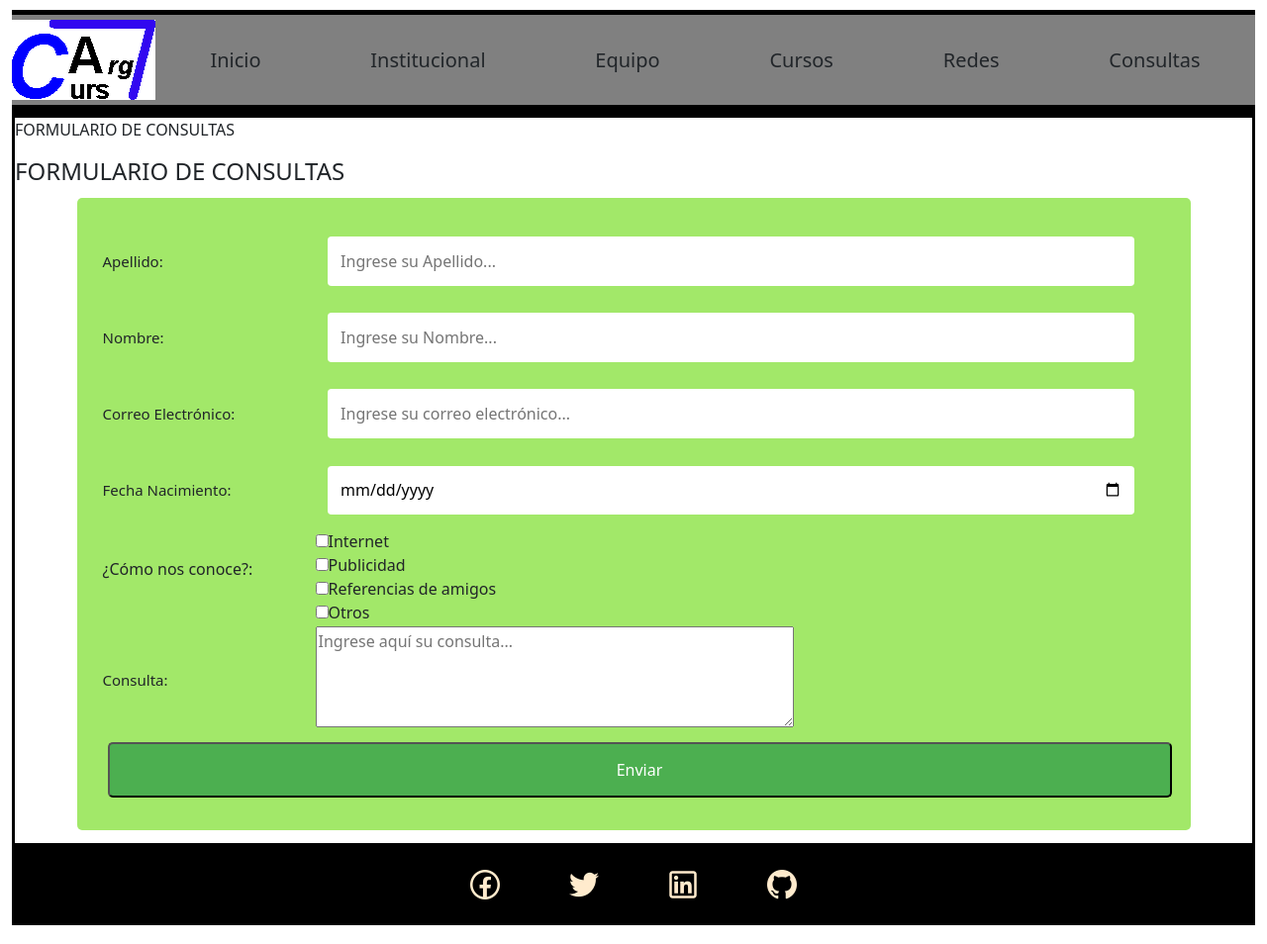
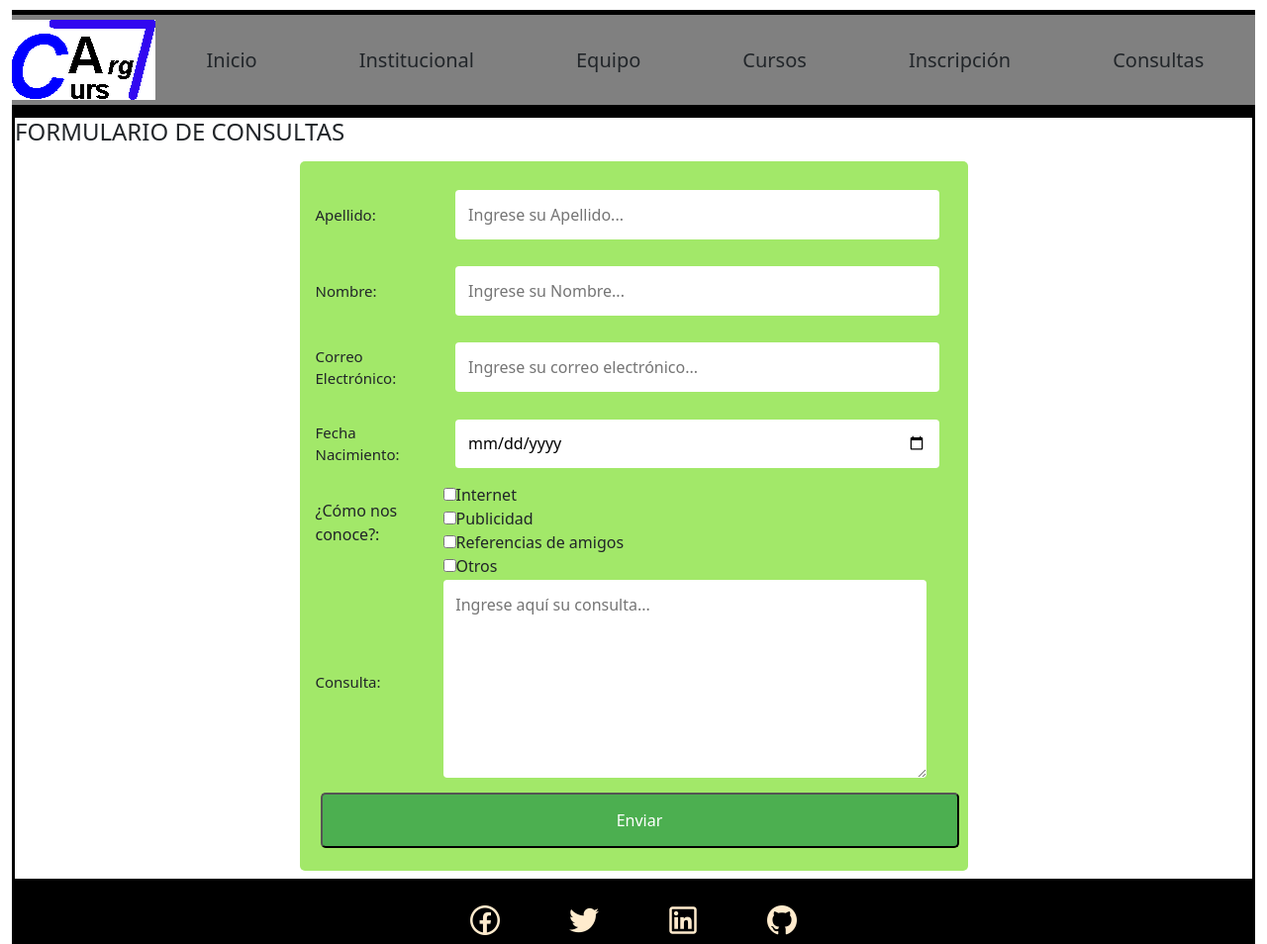
Before and after one commit to Webbasicogrupo7/TP-Grupo7, a plain HTML site: page consultas.html in a window 1280 px wide. Shown: the top 954 px of the page at 99% size. Drawn offline with nearby package versions, Linux system fonts and the light colour scheme.

Commit message:
recuperacion consultas
Se recuperan los archivos que funcionan eliminados en la actualizaciones previas.

```diff
--- a/consultas.html
+++ b/consultas.html
@@ -7,24 +7,27 @@
     <meta name="viewport" content="width=device-width, initial-scale=1.0">
     <link rel="styleSheet" href="./css/styles.css">
     <link rel="stylesheet" href="./css/consultas.css">
-    <link rel="icon" href="./images/logo-empresa.png" size="16x16 24x24 32x32 48x48 64x64 256x256" type="image/vnd.microsoft.icon">
+    <link rel="icon" href="./images/logo-empresa.png" size="16x16 24x24 32x32 48x48 64x64 256x256"
+        type="image/vnd.microsoft.icon">
         <link rel="stylesheet" href="https://maxst.icons8.com/vue-static/landings/line-awesome/line-awesome/1.3.0/css/line-awesome.min.css">
-    <link href="https://cdn.jsdelivr.net/npm/bootstrap@5.3.0-alpha1/dist/css/bootstrap.min.css" rel="stylesheet" integrity="sha384-GLhlTQ8iRABdZLl6O3oVMWSktQOp6b7In1Zl3/Jr59b6EGGoI1aFkw7cmDA6j6gD" crossorigin="anonymous">
-    <title>TP</title>
+    <link href="https://cdn.jsdelivr.net/npm/bootstrap@5.3.0-alpha1/dist/css/bootstrap.min.css" rel="stylesheet"
+        integrity="sha384-GLhlTQ8iRABdZLl6O3oVMWSktQOp6b7In1Zl3/Jr59b6EGGoI1aFkw7cmDA6j6gD" crossorigin="anonymous">
+    <title>Landing Page Grupo-7</title>
 </head>
 
 <body class="container-fluid">
-    <!--Encabezado de página-->
+    <!--class="d-md-flex" justify-content-between-->
     <header id="encabezado1" class="d-flex justify-content-around align-items-center">
-        <!-- Icono de la Empresa  -->
+        <!--  -->
         <img id="icono" src="./images/logo-empresa.png"></img>
 
         <!--class=" navbar-nav d-md-block .d-xxl-none"  -->
         <nav id="menu" class="justify-content-aroumd align-items-center w-100">
-            <!-- Menú desplegable -->
+            <!--  " -->
             <div class="dropdown">
-                <button id="boton1" class="btn btn-secondary dropdown-toggle  d-md-none" type="button" data-bs-toggle="dropdown" aria-expanded="false">
-                    Menú
+                <button id="boton1" class="btn btn-secondary dropdown-toggle  d-md-none" type="button"
+                    data-bs-toggle="dropdown" aria-expanded="false">
+                    Menu
                 </button>
 
                 <ul id="lista1" class="dropdown-menu aria-labelledby dropdownMenuButton1 d-md-none ">
@@ -32,7 +35,7 @@
                     <li><a class="dropdown-item " href="# ">Institucional</a></li>
                     <li><a class="dropdown-item " href="equipo.html">Equipo</a></li>
                     <li><a class="dropdown-item " href="cursos.html">Cursos</a></li>
-                    <li><a class="dropdown-item " href="#iconos-redes">Redes</a></li>
+                    <li><a class="dropdown-item " href="# ">Inscripción</a></li>
                     <li><a class="dropdown-item " href="consultas.html">Consultas</a></li>
                 </ul>
             </div>
@@ -41,24 +44,20 @@
                 <li><a id="institucional " href="# " class="nav-link border-0 ">Institucional</a></li>
                 <li><a id="equipo " href="equipo.html" class="nav-link border-0 ">Equipo</a></li>
                 <li><a id="cursos " href="cursos.html" class="nav-link border-0 ">Cursos</a></li>
-                <li><a id="redes " href="#iconos-redes " class="nav-link border-0 ">Redes</a></li>
+                <li><a id="inscripcion " href="# " class="nav-link border-0 ">Inscripción</a></li>
                 <li><a id="consultas " href="consultas.html" class="nav-link border-0 ">Consultas</a></li>
             </ul>
         </nav>
     </header>
-    <!-- Seccion central de la página-->
+    <!-- seccion central class="container-fluid h-100  m-0 border-dark-subtle  col-12 pe-0-->
     <section id="principal " class="d-md-flex">
-
-        <div id="sector_central " class="h-100 col-sm-12 col-md-12 col-lg-12 m-0 justify-content-center align-items-center ">
-            <p id="parrafo1 ">FORMULARIO DE CONSULTAS</p>
-
-
-            <div id="sector_central " class="h-100 col-sm-12 col-md-12 col-lg-12 m-0 justify-content-center align-items-center ">
+        <div id="sector_central "
+            class="h-100 col-sm-12 col-md-12 col-lg-12 m-0 justify-content-center align-items-center " >
 
             <h4 id="parrafo1 ">FORMULARIO DE CONSULTAS</h4>
-
+    <div class="ubicacion-contenedor">
+        <div class="grid-item"></div>
         <div class="gridUbicacFormulario">
-
             <form class="formulario" action="mostrarDatos.html" targer="_blank">
                 <table id="tabla">
                     <tr>
@@ -116,18 +115,21 @@
                         </td>
                         <td>
                             <!-- <input type="textarea" name="consulta"  cols="50"> -->
-                                    <textarea name="consulta" rows="4" cols="50" placeholder="Ingrese aquí su consulta..."></textarea>
+                            <textarea  name="consulta"rows="4" cols="50" placeholder="Ingrese aquí su consulta..." ></textarea>
                         </td>
                     </tr>
                 </table>
                 <input type="submit" value="Enviar">
             </form>
-
+            </div>
+            <div class="grid-item"></div>
+        </div>
         </div>
 
 
+
     </section>
-    <!--Pie de página-->
+    <!--class="col-12 bg-black h-25 col-12"-->
     <footer>
         <div id="iconos-redes">
             <a href="#" class="facebook"><i class="lab la-facebook"></i></a>
@@ -136,7 +138,9 @@
             <a href="https://github.com/Webbasicogrupo7/TP-Grupo7" target="blanck" class="github"><i class="lab la-github"></i></a>
         </div>
     </footer>
-    <script src="https://cdn.jsdelivr.net/npm/bootstrap@5.3.0-alpha2/dist/js/bootstrap.bundle.min.js " integrity="sha384-qKXV1j0HvMUeCBQ+QVp7JcfGl760yU08IQ+GpUo5hlbpg51QRiuqHAJz8+BrxE/N " crossorigin="anonymous "></script>
+    <script src="https://cdn.jsdelivr.net/npm/bootstrap@5.3.0-alpha2/dist/js/bootstrap.bundle.min.js "
+        integrity="sha384-qKXV1j0HvMUeCBQ+QVp7JcfGl760yU08IQ+GpUo5hlbpg51QRiuqHAJz8+BrxE/N "
+        crossorigin="anonymous "></script>
 
 
 
--- a/css/consultas.css
+++ b/css/consultas.css
@@ -11,9 +11,7 @@ label {
 input[type=text],
 input[type=date],
 input[type=email],
-
 /* input[type=textArea], */
-
 select {
     width: 95%;
     /*80 se ve bien en celulares 100 en desktop*/
@@ -23,29 +21,40 @@ select {
     border: 1vw;
     border-radius: 4px;
     box-sizing: border-box;
+
 }
 
-input[type=textArea] {
-    height: 150px;
+/* input[type=textArea]{ */
+textarea {
+    height: 200px;
+    min-height: 100px;
     resize: both;
-    /* width: 95%;
-     padding: 1vw;
-     margin: 1vw;
-     border: 1vw;
-     border-radius: 4px;
+    width: 95%;
+    padding: 1vw;
+    margin: 1vw;
+    border: 1vw;
+    border-radius: 4px;
 
-     box-sizing: border-box;
-   display: inline-block;
-     text-decoration-line: line-through;  */
+
+}
+
+textarea:hover {
+    border: 4vw;
+    border-color: black;
+    background-color: #e2e9af;
 }
 
 input[type=text]:hover,
 input[type=date]:hover,
+
 input[type=email]:hover,
 input[type=checkbox]:hover {
     border: 4vw;
     border-color: black;
     background-color: #e2e9af;
+
+
+
 }
 
 input[type=submit] {
@@ -65,6 +74,8 @@ input[type=submit]:hover {
     font-size: 1.2vw;
 }
 
+
+
 .formulario {
     border-radius: 5px;
     border-color: black;
@@ -74,11 +85,15 @@ input[type=submit]:hover {
     align-self: center;
 }
 
+
+
 table {
     border-color: black;
     width: 100%;
     /* height: 300px; */
+
     /* background-color: black; */
+
 }
 
 .col1 {
@@ -88,3 +103,21 @@ table {
 .col2 {
     width: 80%;
 }
+
+
+.ubicacion-contenedor{
+    display: grid;
+     ;
+}
+
+@media only screen and (max-width:900px) {
+    .ubicacion-contenedor {
+        grid-template-columns: 100%;
+    }
+  }
+
+  @media only screen and (min-width:900px) {
+    .ubicacion-contenedor {
+        grid-template-columns: 20% 60% 20%
+    }
+  }
```
Lines whose indentation alone changed are shown as unchanged.
